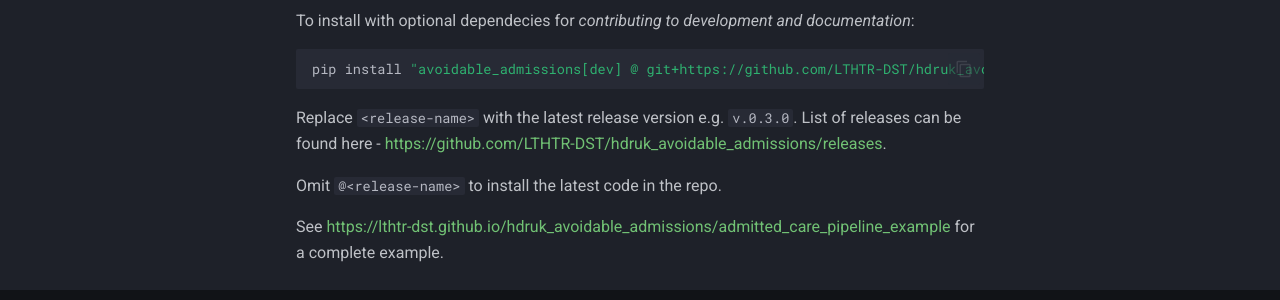
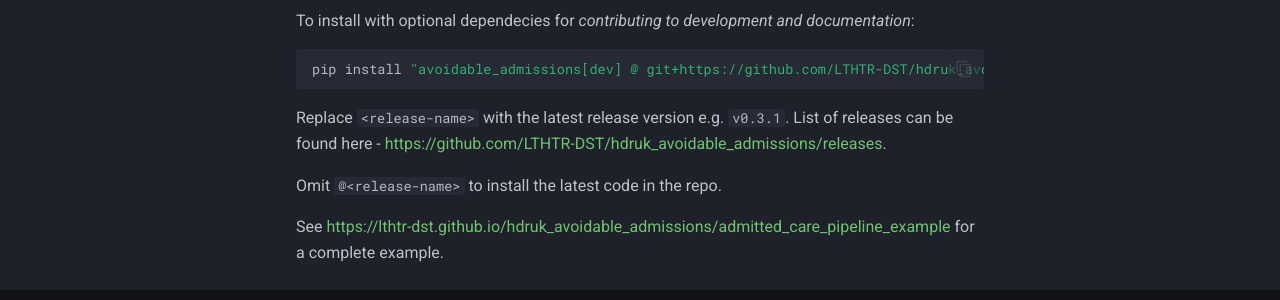
Before and after one commit to LTHTR-DST/hdruk_avoidable_admissions, an MkDocs documentation site: the page built from docs/index.md, in a window 1280 px wide and 1176 px high. Shown: the part 842-1142 px from the top of the window. Built offline with MkDocs 1.6.1 and Material for MkDocs 9.7.7, drawn with Linux system fonts in a browser that asks for light colours; comment, search, counter and statistics services are not loaded.

Commit message:
Bump version to 0.3.1

````diff
--- a/avoidable_admissions/__init__.py
+++ b/avoidable_admissions/__init__.py
@@ -2,4 +2,4 @@
 
 __all__ = ["data", "features", "models", "utils", "visualization"]
 
-__version__ = "0.3.0"
+__version__ = "0.3.1"
--- a/docs/index.md
+++ b/docs/index.md
@@ -33,7 +33,7 @@
 pip install "avoidable_admissions[dev] @ git+https://github.com/LTHTR-DST/hdruk_avoidable_admissions.git@<release-name>"
 ```
 
-Replace `<release-name>` with the latest release version e.g. `v.0.3.0`. List of releases can be found here - <https://github.com/LTHTR-DST/hdruk_avoidable_admissions/releases>.
+Replace `<release-name>` with the latest release version e.g. `v0.3.1`. List of releases can be found here - <https://github.com/LTHTR-DST/hdruk_avoidable_admissions/releases>.
 
 Omit `@<release-name>` to install the latest code in the repo.
 
````
Also changed, not shown: README.md (+1 -1 lines).
